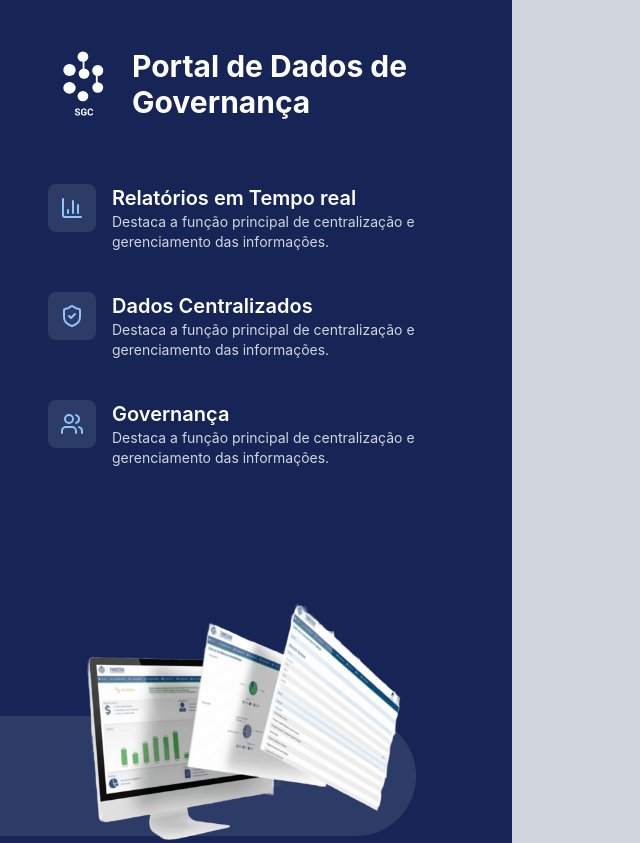
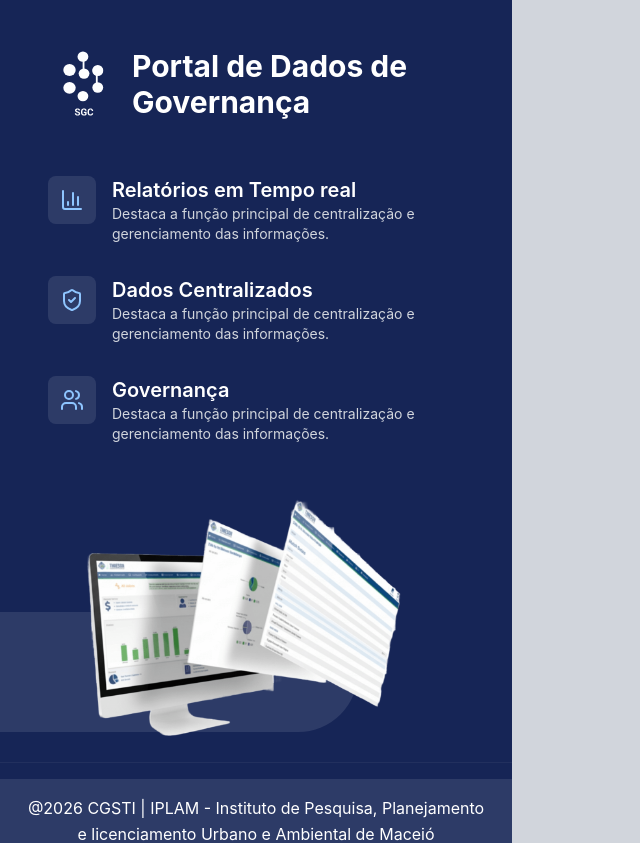
Before and after one commit to charlesbrcosta/projectTeste, a React (Vite) app: page / in a window 1280 px wide. Shown: the top 843 px of the page, without its empty margins (0-640 px from the left). Built offline with nearby package versions, Linux system fonts and the light colour scheme.

Commit message:
adjustment styling

```diff
--- a/src/features/auth/components/LoginSidebar.tsx
+++ b/src/features/auth/components/LoginSidebar.tsx
@@ -12,12 +12,12 @@ export const LoginSidebar: React.FC = () => {
     return(
         <aside className='hidden lg:flex flex-col justify-between w-2/5 p-12 bg-blue-950 text-white overflow-hidden'>
             <div className='relative z-10'>
-                <div className='flex items-center gap-3 mb-16'>
+                <div className='flex items-center gap-3 mb-14'>
                     <img src={ logoBranca } alt='Logo' className='w-18 h-18'/>
                     <h1 className='text-3xl font-bold'>Portal de Dados de Governança</h1>
                 </div>
 
-                <nav className='space-y-10'>
+                <nav className='space-y-8'>
                     { infoItems.map((item, id) => (
                         <div key={ id } className='flex gap-4 items-start'>
                             <div className='p-3 bg-white/10 rounded-lg'>
@@ -30,8 +30,8 @@ export const LoginSidebar: React.FC = () => {
                         </div>
                     )) }
                 </nav>
-                <div className='relative mt-32 flex items-center'>
-                    <div className='absolute -ml-12 left-0 top-2/3 -translate-y-1/2 h-30 w-[100%] bg-white/10 rounded-r-full'></div>
+                <div className='relative mt-12 flex items-center'>
+                    <div className='absolute -ml-12 left-0 top-2/3 -translate-y-1/2 h-30 w-[86%] bg-white/10 rounded-r-full'></div>
                     <img
                         src={ imageMonitor }
                         alt='Imagem do monitor'
```
